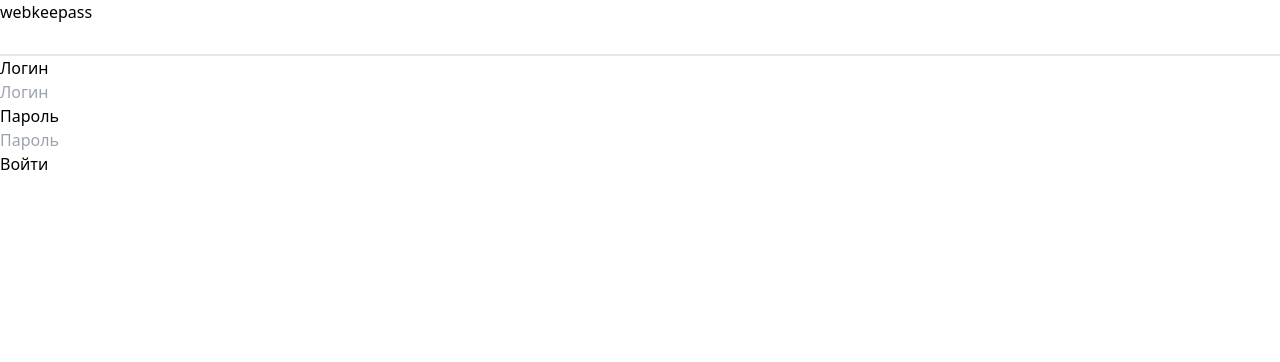
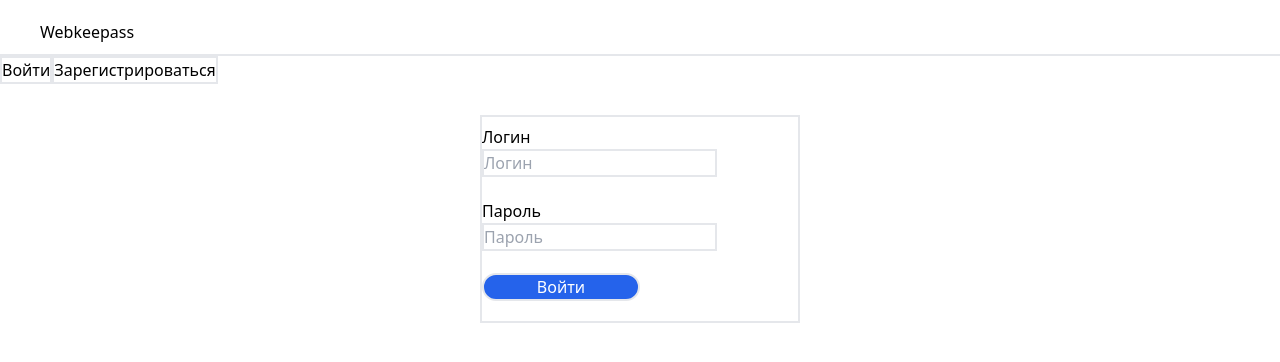
Before and after one commit to gozerak/webkeepass, a React app: page /auth in a window 1280 px wide. Shown: the top 362 px of the page. Built offline with nearby package versions, Linux system fonts and the light colour scheme.

Commit message:
Делаю костяк

```diff
--- a/src/index.css
+++ b/src/index.css
@@ -1,3 +1,8 @@
-@tailwind base;
-@tailwind components;
-@tailwind utilities;
+@import "tailwindcss/base";
+@import "tailwindcss/components";
+@import "tailwindcss/utilities";
+body, html, div, #root {
+    width: 100%;
+    height: 100%;
+    overflow: hidden;
+}
--- a/src/ts/Header.tsx
+++ b/src/ts/Header.tsx
@@ -3,7 +3,7 @@
 
 function HeaderName() {
     return(
-        <p className="16px bold black">webkeepass</p>
+        <p className="16px bold black pl-10 pt-5">Webkeepass</p>
     )
 }
 
--- a/src/ts/MainPage.tsx
+++ b/src/ts/MainPage.tsx
@@ -4,7 +4,7 @@
 
 export default function MainPage({pass}: {pass:string | null}) {
     return(
-        <div>
+        <div className="w-full h-full">
             <Header pass ={pass}/>
         </div>
     )
--- a/src/ts/SignIn.tsx
+++ b/src/ts/SignIn.tsx
@@ -3,8 +3,8 @@
 
 export default function SignIn({isSignIn}:{isSignIn:boolean}) {
     return(
-        <div>
+        <>
             <LogPassInputs isSignIn={isSignIn} />
-        </div>
+        </>
     )
 }
--- a/src/ts/SignInUpPage.tsx
+++ b/src/ts/SignInUpPage.tsx
@@ -8,7 +8,7 @@
     return(
         <div>
             <Header/>
-            <div>
+            <div className="w-full h-full ">
                 <SignMainElem />
             </div>
         </div>
--- a/src/ts/SignMainElem.tsx
+++ b/src/ts/SignMainElem.tsx
@@ -5,16 +5,16 @@
 
 export function LogPassInputs({isSignIn}: {isSignIn: boolean}) {
     return(
-        <div>
-            <div>
-                <div>Логин</div>
-                <input type="text" placeholder="Логин"/>
+        <div className="border-2 relative w-1/4 h-52 flex flex-col justify-center">
+            <div className="flex-col h-1/2 mt-2">
+                <p>Логин</p>
+                <input className="border-2 black" type="text" placeholder="Логин"/>
             </div>
-            <div>
-                <div>Пароль</div>
-                <input type="password" placeholder="Пароль"/>
+            <div className="flex-col h-1/2">
+                <p>Пароль</p>
+                <input className="border-2 black" type="password" placeholder="Пароль"/>
             </div>
-            <button>{isSignIn? "Войти": "Зарегистрироваться"}</button>
+            <button className="border-2 black rounded-full bg-blue-600 text-white mb-5 w-1/2 ml-1/4">{isSignIn? "Войти": "Зарегистрироваться"}</button>
         </div>
     )
 }
@@ -22,8 +22,14 @@
 export default function SignMainElem() {
     const [isSignIn, setIsSignIn] = useState(true)
     return(
-        <div>
-            {isSignIn? <SignIn isSignIn={true} />: <SignUp isSignIn={false} />}
+        <div className="flex flex-col justify-center">
+            <div className="flex flex-row w-1/4 h-16">
+                <div className="w-auto h-min border-2">Войти</div>
+                <div className="w-auto h-min border-2">Зарегистрироваться</div>
+            </div>
+            <div className="flex justify-center align-middle">
+                {isSignIn? <SignIn isSignIn={true} />: <SignUp isSignIn={false} />}
+            </div>
         </div>
     )
 }
--- a/src/ts/SignUp.tsx
+++ b/src/ts/SignUp.tsx
@@ -3,8 +3,8 @@
 
 export default function SignUp({isSignIn}:{isSignIn: boolean}) {
     return(
-        <div>
+        <>
             <LogPassInputs isSignIn={isSignIn} />
-        </div>
+        </>
     )
 }
--- a/tailwind.config.js
+++ b/tailwind.config.js
@@ -1,6 +1,8 @@
 /** @type {import('tailwindcss').Config} */
 module.exports = {
-  content: ['./src/**/*.{js,jsx,ts,tsx}',],
+  content: [
+    "./src/**/*.{js,jsx,ts,tsx}",
+  ],
   theme: {
     extend: {},
   },
```
